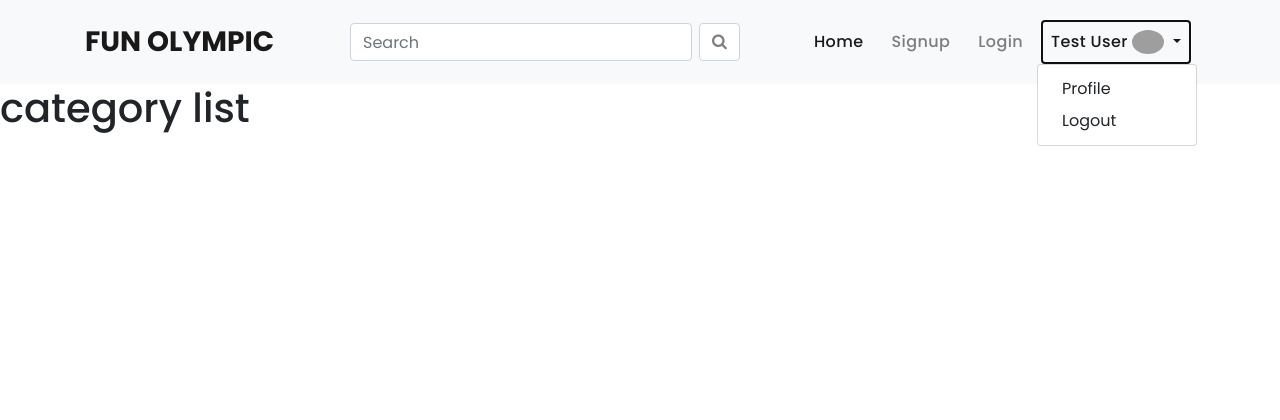
After one commit to Dharam-shah/fun-olympic, a Django app: page /profile/ in a window 1280 px wide, after a click on "Test User". The commit adds this page. Shown: the top 420 px of the page. Run offline with Django 4.2, Linux system fonts and the light colour scheme; some libraries are stand-ins or nearby versions; grey boxes are pictures that could not be loaded.

Commit message:
setup url for user profilr page

```diff
--- a/apps/funolympic/urls.py
+++ b/apps/funolympic/urls.py
@@ -1,6 +1,7 @@
 from django.urls import path
-from .views import home
+from .views import home, user_profile
 
 urlpatterns = [
     path('', home, name='homepage'),
+    path('profile/', user_profile, name='user-profile'),
 ]
--- a/apps/funolympic/views.py
+++ b/apps/funolympic/views.py
@@ -3,3 +3,7 @@ from django.shortcuts import render
 # Create your views here.
 def home(request):
     return render(request, "homepage/homepage.html")
+
+
+def user_profile(request):
+    return render(request, "user/user_profile.html")
--- a/templates/base.html
+++ b/templates/base.html
@@ -59,7 +59,7 @@
                    <img src="https://s3.eu-central-1.amazonaws.com/bootstrapbaymisc/blog/24_days_bootstrap/fox.jpg" width="32" height="32" class="rounded-circle img-fluid">
                 </a>
                 <div class="dropdown-menu" aria-labelledby="navbarDropdown">
-                  <a class="dropdown-item" href="#">Profile</a>
+                  <a class="dropdown-item" href="{% url 'user-profile' %}">Profile</a>
                   <a class="dropdown-item" href="#">Logout</a>
                 </div>
               </li>
--- /dev/null
+++ b/templates/user/user_profile.html
@@ -0,0 +1,6 @@
+{% extends 'base.html' %} {% load static %} {% block main %}
+<section class="category-lists">
+    <h1>category list</h1>
+</section>
+
+{% endblock main %}
```
Also changed, not shown: templates/homepage/homepage.html (+0 -9 lines).
